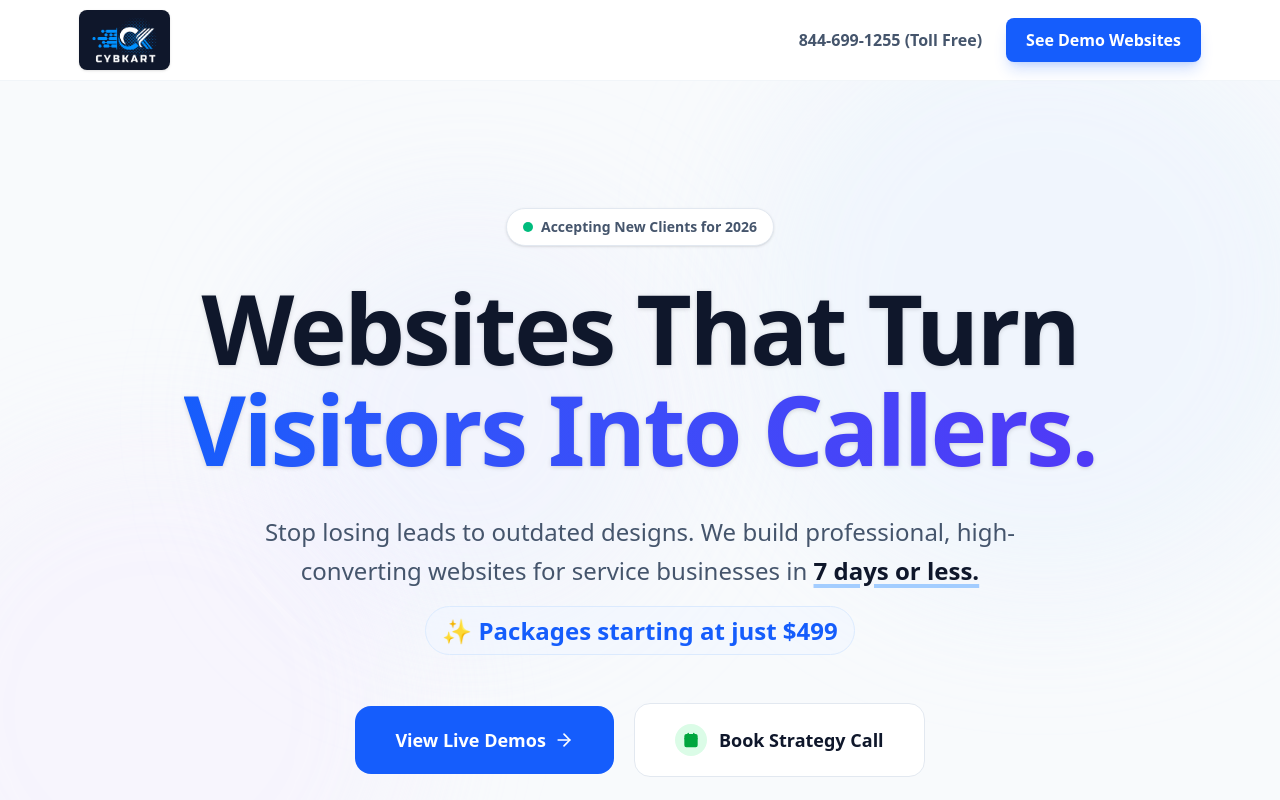
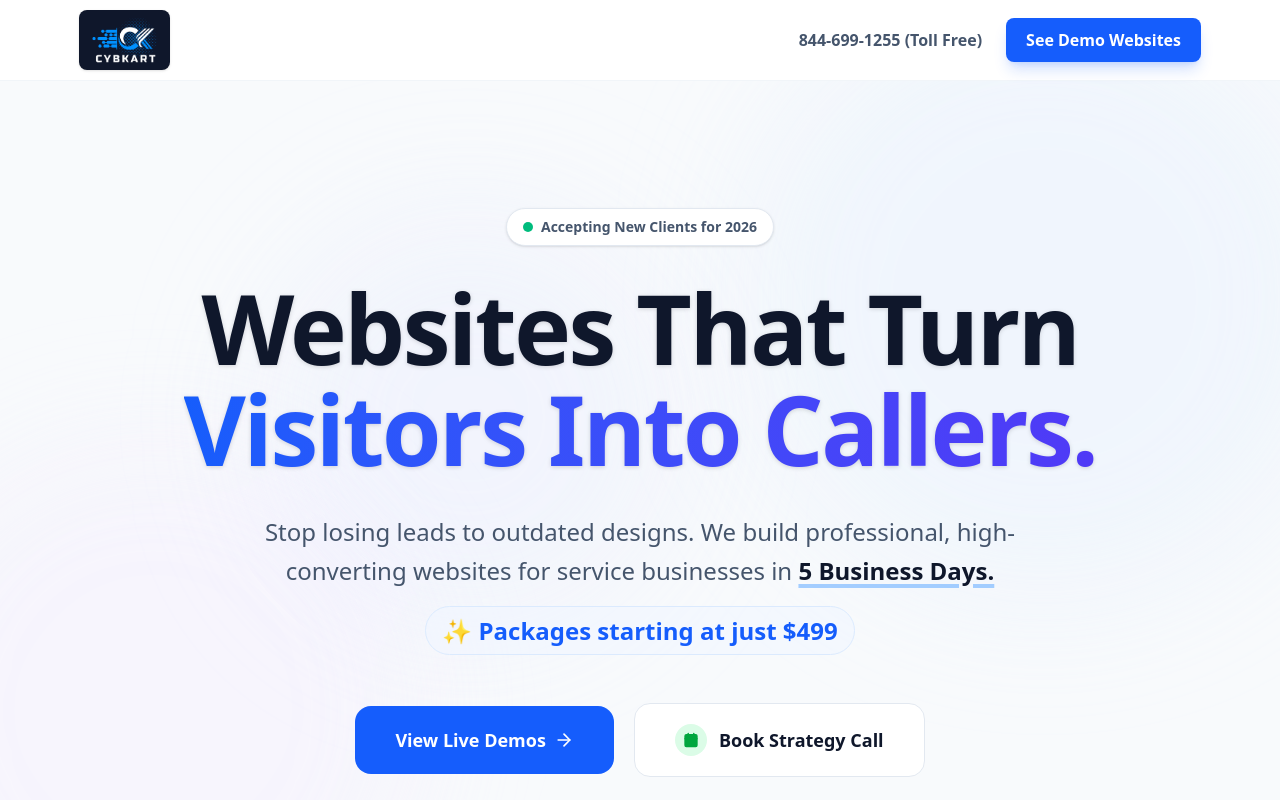
Before and after one commit to borgohainabhijit09/cybkart, a Next.js app: page /cybkart-global in a window 1280 px wide. Shown: the top 800 px of the page. Built offline with nearby package versions, Linux system fonts and the light colour scheme.

Commit message:
Update hero section delivery time to 5 Business Days

```diff
--- a/src/app/cybkart-global/page.tsx
+++ b/src/app/cybkart-global/page.tsx
@@ -123,7 +123,7 @@ export default function CybkartGlobalLanding() {
                     </h1>
 
                     <p className="text-xl md:text-2xl text-slate-600 mb-12 max-w-3xl mx-auto leading-relaxed">
-                        Stop losing leads to outdated designs. We build professional, high-converting websites for service businesses in <span className="text-slate-900 font-bold underline decoration-blue-400/50 decoration-4 underline-offset-4">7 days or less.</span>
+                        Stop losing leads to outdated designs. We build professional, high-converting websites for service businesses in <span className="text-slate-900 font-bold underline decoration-blue-400/50 decoration-4 underline-offset-4">5 Business Days.</span>
                         <span className="block mt-4 text-blue-600 font-bold bg-blue-50/50 inline-block px-4 py-1 rounded-full border border-blue-100">
                             ✨ Packages starting at just $499
                         </span>
```
